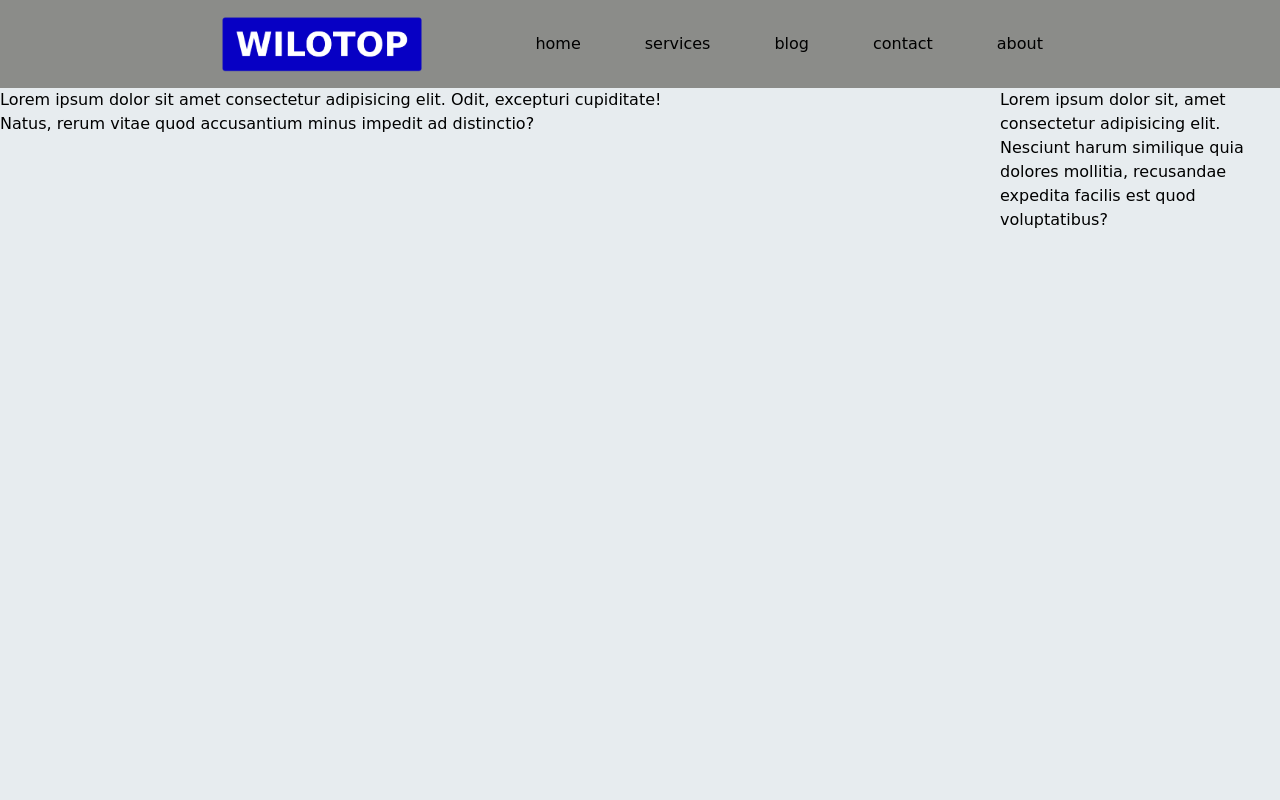
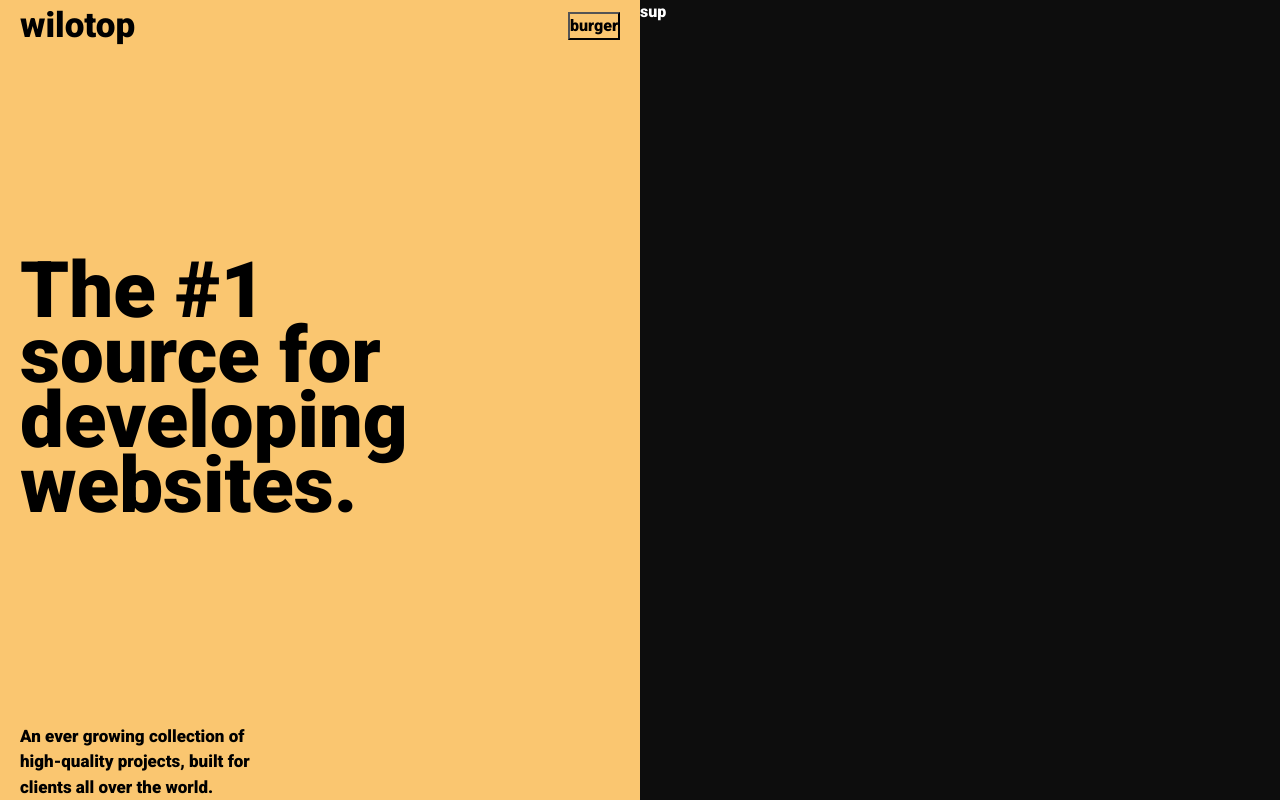
Before and after one commit to lwatson912/wilotop, a website: page index.html in a window 1280 px wide. Drawn offline with Linux system fonts and the light colour scheme; a web font is replaced by a local one.

Commit message:
left side of hero started

```diff
--- a/index.html
+++ b/index.html
@@ -6,32 +6,21 @@
     <meta name="viewport" content="width=device-width, initial-scale=1.0">
     <title>WILOTOP Landing Page</title>
     <link rel="preconnect" href="https://fonts.googleapis.com">
-<link rel="preconnect" href="https://fonts.gstatic.com" crossorigin>
-<link href="https://fonts.googleapis.com/css2?family=Unbounded&display=swap" rel="stylesheet">
+    <link rel="preconnect" href="https://fonts.gstatic.com" crossorigin>
+    <link href="https://fonts.googleapis.com/css2?family=Roboto:wght@900&display=swap" rel="stylesheet">
     <link rel="stylesheet" href="styles.css">
 </head>
 <body>
-    <header class="header bg-neutral-100">
-        <div class="menu">
-            <a href="#"><img class="logo" src="images/wilotop-logo.png" alt="Wilotop">
-            <nav class="menu">
-                <ul class="menu">
-                    <li><a href='#'>home</a></li>
-                    <li><a href='#'>services</a></li>
-                    <li><a href='#'>blog</a></li>
-                    <li><a href='#'>contact</a></li>
-                    <li><a href='#'>about</a></li>
-                </ul>
-            </nav>
+    <div class="top-container">
+        <div class="hero-left">
+            <div class="header">
+                <div class="hero-top">wilotop</div>
+                <button class="burger">burger</button>
+            </div>
+            <div class="hero-title">The #1 source for developing websites.</div>
+            <div class="hero-bottom">An ever growing collection of high-quality projects, built for clients all over the world.</div>
         </div>
-    </header>
-    <div class="columns">
-        <div class="content">
-            <p>Lorem ipsum dolor sit amet consectetur adipisicing elit. Odit, excepturi cupiditate! Natus, rerum vitae quod accusantium minus impedit ad distinctio?</p>
-        </div>
-        <div class="sidebar">
-            <p>Lorem ipsum dolor sit, amet consectetur adipisicing elit. Nesciunt harum similique quia dolores mollitia, recusandae expedita facilis est quod voluptatibus?</p>
-        </div>
+        <div class="hero-right">sup</div>
     </div>
 </body>
 </html>
--- a/styles.css
+++ b/styles.css
@@ -1,9 +1,18 @@
 /* colour palette */
-/* #E7ECEF
-#274C77
-#6096BA
-#A3CEF1
-#8B8C89 */
+/*
+#f5e1be light orange
+#dccaaa darker light orange
+#fac670 mid orange
+#e0b164 darker mid orange
+#f37925 dark orange
+#da6c21 darker dark orange
+#f5e1be purple
+#ac96ce darker purple
+#91c3ce blue
+#82afb9 darker blue
+#0d0d0d black
+
+*/
 
 
 :root {
@@ -15,7 +24,7 @@
     --clr-neutral-100: #8B8C89;
     --clr-neutral-900: #E7ECEF;
 /* font family */
-    --ff-primary: 'Unbounded', cursive;
+    --ff-primary: 'Roboto', sans-serif;;
 
     --ff-body: var(--ff-primary);
     --ff-heading: var(--ff-primary);
@@ -124,86 +133,76 @@ select {
 }
 
 /* utility classes */
-.text-primary-400 {
-  color: var(--clr-primary-400);
-}
-.text-accent-400 {
-  color: var(--clr-accent-400);
-}
-.text-accent-100 {
-  color: var(--clr-accent-100);
-}
-.text-neutral-100 {
-  color: var(--clr-neutral-100);
-}
-.text-neutral-900 {
-  color: var(--clr-neutral-900);
+
+/* havent done any yet */
+
+
+/* colour palette */
+/*
+#f5e1be light orange
+#dccaaa darker light orange
+#fac670 mid orange
+#e0b164 darker mid orange
+#f37925 dark orange
+#da6c21 darker dark orange
+#f5e1be purple
+#ac96ce darker purple
+#91c3ce blue
+#82afb9 darker blue
+#0d0d0d black
+
+*/
+/* START NORMAL CODING FROM HERE */
+.top-container {
+  display: flex;
+  height: 100vh;
 }
 
-.bg-primary-400 {
-  background-color: var(--clr-primary-400);
-}
-.bg-accent-400 {
-  background-color: var(--clr-accent-400);
-}
-.bg-accent-100 {
-  background-color: var(--clr-accent-100);
-}
-.bg-neutral-100 {
-  background-color: var(--clr-neutral-100);
-}
-.bg-neutral-900 {
-  background-color: var(--clr-neutral-900);
+.hero-left {
+  background-color: #fac670;
+  flex: 1;
+  display: flex;
+  flex-direction: column;
+  justify-content: space-between;
+  width: 50vw;
+  padding-left: 20px;
 }
 
-/* START NORMAL CODING FROM HERE */
-li {
-  padding: 1rem;
+.hero-right {
+  background-color: #0d0d0d;
+  color: white;
+  width: 50vw;
 }
-
 
 .header {
   display: flex;
-  flex-direction: row;
-  align-content: center;
-  justify-content: center;
-  padding: 1rem;
+  justify-content: space-between;
+  align-items: center;
 }
 
-.logo {
-  height: 56px;
+.hero-top {
+  font-size: 35px;
+  font-weight: 900;
 }
 
-.menu {
-  display: flex;
-  flex-direction: row;
-  gap: 2rem;
-  align-content: center;
+.burger {
+  margin-right: 20px;
   justify-content: center;
-  list-style-type: none;
+  background-color: #fac670;
 }
 
-a {
-  text-decoration: none;
-  color: black;
+.hero-title {
+  font-size: 78px;
+  font-weight: 900;
+  align-items: center;
+  justify-content: center;
+  line-height: 65px;
+  width: 400px;
 }
 
-a:hover {
-  color: var(--clr-primary-400);
+.hero-bottom {
+  font-size: 17px;
+  font-weight: 900;
+  width: 255px;
+  vertical-align: baseline;
 }
-
-.columns {
-  box-sizing: border-box;
-}
-
-.content {
-  box-sizing: border-box;
-  width: 700px;
-  float: left;
-}
-
-.sidebar {
-  box-sizing: border-box;
-  width: 280px;
-  float: right;
-}
```
Also changed, not shown: package.json (added, +20 -0 lines).
